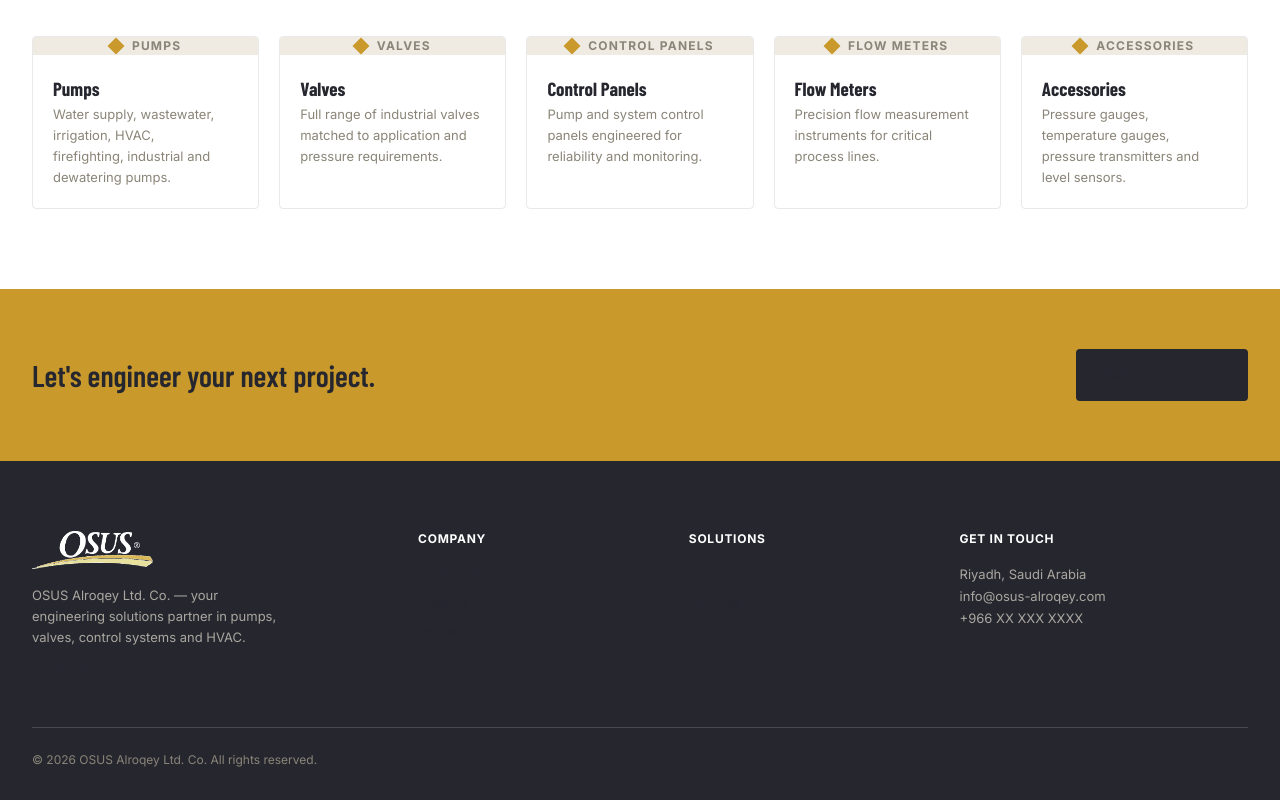
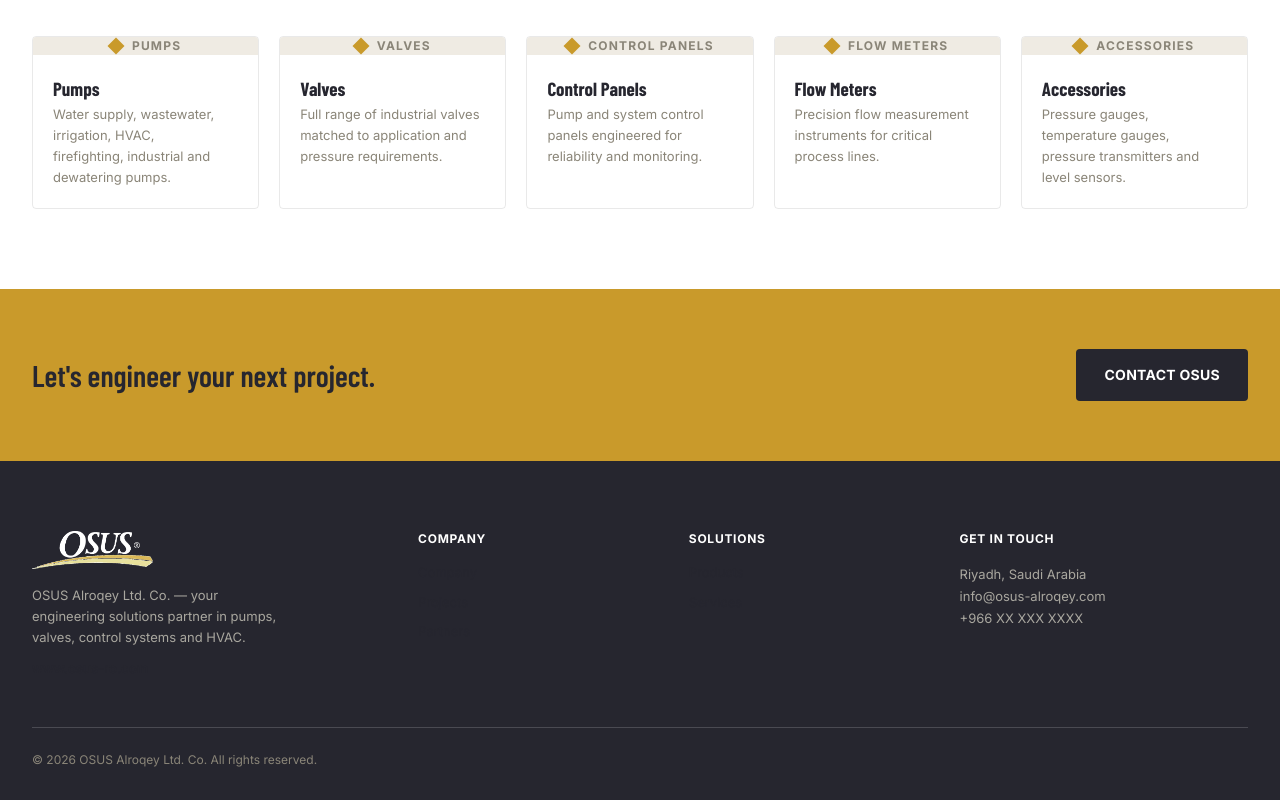
Before and after one commit to itskhashman/Osus, a Next.js app: page /Osus/ in a window 1280 px wide. Shown: the part 1560-2360 px from the top of the page. Built offline with nearby package versions, Linux system fonts and the light colour scheme; a web font is replaced by a local one.

Commit message:
Update Tailwind styles and assets

```diff
--- a/src/app/company/page.jsx
+++ b/src/app/company/page.jsx
@@ -1,8 +1,8 @@
-'use client';
+"use client";
 
-import { useLocale } from '@/lib/LocaleProvider';
-import { images } from '@/lib/content';
-import PageTitle from '@/components/PageTitle';
+import { useLocale } from "@/lib/LocaleProvider";
+import { images } from "@/lib/content";
+import PageTitle from "@/components/PageTitle";
 
 export default function CompanyPage() {
   const { t } = useLocale();
@@ -14,19 +14,18 @@
         style={{ backgroundImage: `url(${images.company})` }}
       />
 
-      <div>
-        <PageTitle size={44}>{t.company.title}</PageTitle>
-
-        <p className="mt-5 font-sans text-base leading-[1.7] text-slate-600">
+      <div className="flex flex-col gap-3">
+        <PageTitle size={220}>{t.products.title}</PageTitle>
+        <p className="mt-8 font-sans text-base leading-[1.7] text-slate-600">
           {t.company.body}
         </p>
 
-        <blockquote className="mt-7 border-s-amber-700 bg-white px-7 py-6">
+        <blockquote className="flex flex-col mt-7 border-s-amber-700 bg-white px-7 py-6 gap-4">
           <p className="font-sans text-base font-medium italic leading-[1.6] text-slate-900">
             &ldquo;{t.company.quote}&rdquo;
           </p>
 
-          <p className="mt-3 font-sans text-[13px] font-bold tracking-[0.03em] text-slate-500">
+          <p className="font-sans text-[13px] font-bold tracking-[0.03em] text-slate-500">
             {t.company.quoteAuthor}
           </p>
         </blockquote>
--- a/src/components/Button.jsx
+++ b/src/components/Button.jsx
@@ -3,10 +3,12 @@
 import Link from 'next/link';
 
 const variants = {
-  primary: 'bg-amber-700 text-slate-900 hover:bg-amber-800',
+  primary:
+    'bg-amber-700 hover:bg-amber-800 hover:!text-white',
   outline:
-    'border-[1.5px] border-slate-900 bg-transparent text-slate-900 hover:bg-slate-900 hover:text-black',
-  dark: 'bg-slate-900 text-white hover:bg-slate-800',
+    'border-[1.5px] border-slate-900 bg-transparent text-slate-900 hover:bg-slate-900 hover:!text-white',
+  dark:
+    'bg-slate-900 !text-white  hover:bg-slate-800 hover:!text-amber-700 ',
 };
 
 const base =
--- a/src/components/Footer.jsx
+++ b/src/components/Footer.jsx
@@ -2,6 +2,7 @@
 
 import Link from 'next/link';
 import { useLocale } from '@/lib/LocaleProvider';
+import { assetPath } from '@/lib/assetPath';
 
 const linksClass =
   'font-sans text-[13px] text-[var(--on-dark-muted)] transition hover:text-white';
@@ -15,7 +16,7 @@
         <div>
           {/* eslint-disable-next-line @next/next/no-img-element */}
           <img
-            src="/assets/osus-logo-light.png"
+             src={assetPath('/assets/osus-logo-light.png')}
             alt="OSUS"
             className="mb-4 block h-[38px] w-auto"
           />
--- a/src/components/Header.jsx
+++ b/src/components/Header.jsx
@@ -4,6 +4,7 @@
 import { usePathname } from "next/navigation";
 import { useState } from "react";
 import { useLocale } from "@/lib/LocaleProvider";
+import { assetPath } from '@/lib/assetPath';
 
 const NAV = [
   { key: "home", href: "/" },
@@ -25,7 +26,7 @@
         <Link href="/" aria-label="OSUS home" className="flex items-center">
           {/* eslint-disable-next-line @next/next/no-img-element */}
           <img
-            src={`${process.env.NODE_ENV === "production" ? "/Osus" : ""}/assets/osus-logo-clear.png`}
+            src={assetPath("/assets/osus-logo-clear.png")}
             alt="OSUS"
             className="block h-10 w-auto"
           />
@@ -64,7 +65,7 @@
 
           <Link
             href="/contact"
-            className="hidden rounded-sm bg-amber-700 px-5 py-[11px] font-sans text-[13px] font-bold leading-none text-slate-900 transition hover:bg-amber-800 sm:block"
+            className="hidden rounded-sm bg-amber-700 px-5 py-[11px] font-sans text-[13px] font-bold leading-none text-slate-900 transition hover:bg-amber-800 hover:!text-white sm:block"
           >
             {t.contactCta}
           </Link>
--- a/src/components/PageTitle.jsx
+++ b/src/components/PageTitle.jsx
@@ -1,11 +1,10 @@
 /** The single large heading that opens every interior page. */
-export default function PageTitle({ children, size = 48, align }) {
+export default function PageTitle({ children, size = 180, align }) {
   return (
     <h1
-      className={`font-serif text-[var(--title-size)] font-extrabold leading-[1.05] tracking-[-0.01em] ${
+      className={`font-serif font-extrabold text-6xl leading-[1.05] tracking-[-0.01em] ${
         align === 'center' ? 'text-center' : ''
       }`}
-      style={{ '--title-size': `${size}px` }}
     >
       {children}
     </h1>
--- /dev/null
+++ b/src/lib/assetPath.ts
@@ -0,0 +1,3 @@
+export function assetPath(path: string) {
+  return `${process.env.NEXT_PUBLIC_BASE_PATH || ""}${path}`;
+}
--- a/src/rules/path.ts
+++ /dev/null
@@ -1,5 +0,0 @@
-export function assetPath(path : any) {
-  const basePath = process.env.NODE_ENV === 'production' ? '/Osus' : '';
-
-  return `${basePath}${path.startsWith('/') ? path : `/${path}`}`;
-}
```
Also changed, not shown: 1 other file (tests, documents, lock files or other folders).
